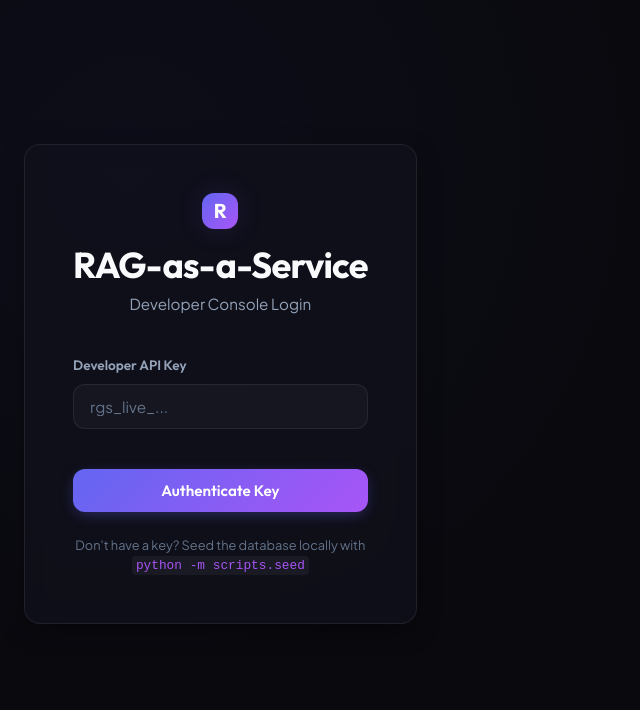
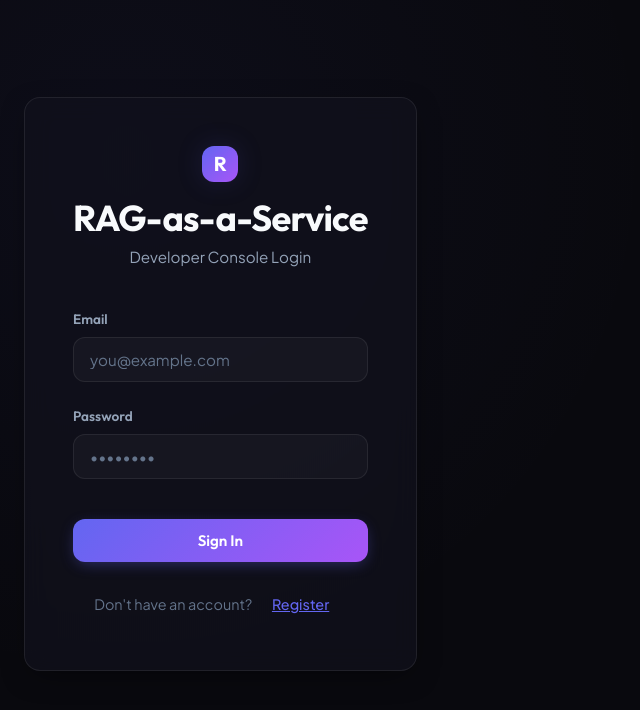
Before and after one commit to blackeagle686/rag_saas, a React (Vite) app in the folder frontend/: page /auth in a window 1280 px wide. Shown: the top 710 px of the page, without its empty margins (0-640 px from the left). Built offline with nearby package versions, Linux system fonts and the light colour scheme; no server answers; the HTML template or start-up script is replaced by a standard one.

Commit message:
Replace API key auth with email/password login and registration

```diff
--- a/frontend/src/pages/Auth.jsx
+++ b/frontend/src/pages/Auth.jsx
@@ -2,13 +2,25 @@ import React, { useState } from 'react';
 import { useAuth } from '../context/AuthContext';
 
 const Auth = () => {
-  const [key, setKey] = useState('');
-  const { login } = useAuth();
+  const [isLogin, setIsLogin] = useState(true);
+  const [name, setName] = useState('');
+  const [email, setEmail] = useState('');
+  const [password, setPassword] = useState('');
+  const [error, setError] = useState(null);
 
-  const handleSubmit = (e) => {
+  const { login, register } = useAuth();
+
+  const handleSubmit = async (e) => {
     e.preventDefault();
-    if (key.trim()) {
-      login(key.trim());
+    setError(null);
+    try {
+      if (isLogin) {
+        await login(email, password);
+      } else {
+        await register(name, email, password);
+      }
+    } catch (err) {
+      setError(err.message || 'Authentication failed');
     }
   };
 
@@ -20,34 +32,68 @@ const Auth = () => {
             <div className="logo-icon">R</div>
           </div>
           <h1>RAG-as-a-Service</h1>
-          <p>Developer Console Login</p>
+          <p>Developer Console {isLogin ? 'Login' : 'Register'}</p>
         </div>
 
+        {error && (
+          <div className="alert alert-error" style={{ marginBottom: '1rem', color: '#ff6b6b' }}>
+            {error}
+          </div>
+        )}
+
         <form id="auth-form" onSubmit={handleSubmit}>
+          {!isLogin && (
+            <div className="form-group">
+              <label className="form-label">Full Name</label>
+              <input
+                type="text"
+                className="form-input"
+                placeholder="John Doe"
+                required
+                value={name}
+                onChange={(e) => setName(e.target.value)}
+              />
+            </div>
+          )}
+
           <div className="form-group">
-            <label htmlFor="api-key-input" className="form-label">Developer API Key</label>
+            <label className="form-label">Email</label>
+            <input
+              type="email"
+              className="form-input"
+              placeholder="you@example.com"
+              required
+              value={email}
+              onChange={(e) => setEmail(e.target.value)}
+            />
+          </div>
+
+          <div className="form-group">
+            <label className="form-label">Password</label>
             <input
               type="password"
-              id="api-key-input"
               className="form-input"
-              placeholder="rgs_live_..."
+              placeholder="••••••••"
               required
-              autoComplete="current-password"
-              value={key}
-              onChange={(e) => setKey(e.target.value)}
+              value={password}
+              onChange={(e) => setPassword(e.target.value)}
             />
           </div>
 
           <button type="submit" className="btn btn-primary" style={{ width: '100%', marginTop: '1rem' }}>
-            Authenticate Key
+            {isLogin ? 'Sign In' : 'Create Account'}
           </button>
         </form>
 
-        <div style={{ marginTop: '1.5rem', textAlign: 'center', fontSize: '0.8rem', color: 'var(--text-muted)' }}>
-          Don't have a key? Seed the database locally with <br />
-          <code style={{ backgroundColor: 'rgba(255,255,255,0.05)', padding: '2px 4px', borderRadius: '4px', color: 'var(--accent-secondary)' }}>
-            python -m scripts.seed
-          </code>
+        <div style={{ marginTop: '1.5rem', textAlign: 'center', fontSize: '0.9rem', color: 'var(--text-muted)' }}>
+          {isLogin ? "Don't have an account? " : "Already have an account? "}
+          <button
+            type="button"
+            onClick={() => setIsLogin(!isLogin)}
+            style={{ background: 'none', border: 'none', color: 'var(--accent-primary)', cursor: 'pointer', textDecoration: 'underline' }}
+          >
+            {isLogin ? "Register" : "Log In"}
+          </button>
         </div>
       </main>
     </div>
```
